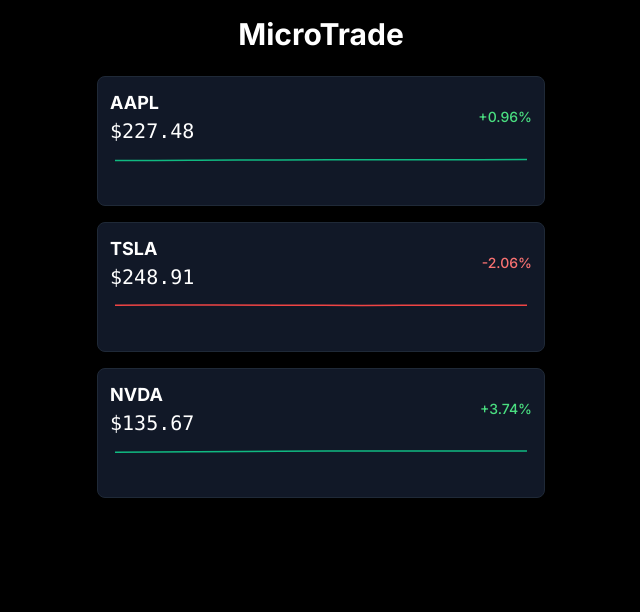
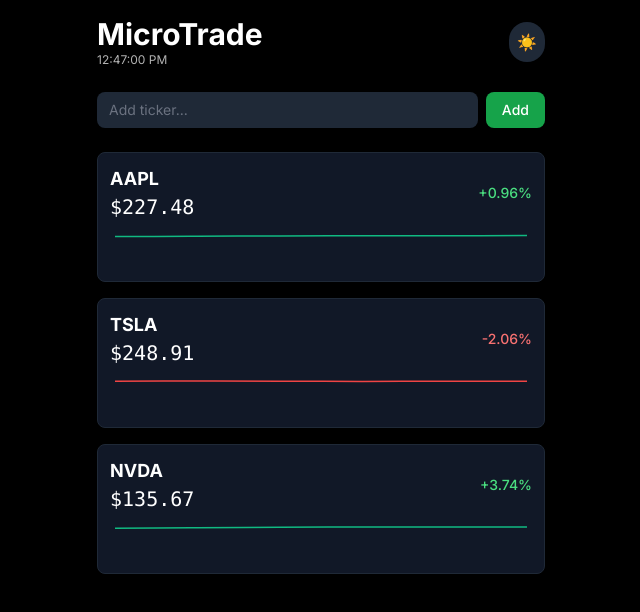
Before and after one commit to davemeeks64-hash/market-pulse-demo, a Next.js app: page / in a window 1280 px wide. Shown: the top 612 px of the page, without its empty margins (319-959 px from the left). Built offline with nearby package versions, Linux system fonts and the light colour scheme.

Commit message:
Enhance Home component with clock and install prompt
Added real-time clock and PWA install prompt functionality.

```diff
--- a/app/page.tsx
+++ b/app/page.tsx
@@ -1,6 +1,6 @@
 "use client";
 
-import { useState } from "react";
+import { useState, useEffect } from "react";
 import { motion, PanInfo } from "framer-motion";
 import { LineChart, Line, ResponsiveContainer } from "recharts";
 
@@ -20,6 +20,32 @@
 
 export default function Home() {
   const [watchlist, setWatchlist] = useState<Stock[]>(initialStocks);
+  const [input, setInput] = useState("");
+  const [dark, setDark] = useState(true);
+  const [deferredPrompt, setDeferredPrompt] = useState<any>(null);
+  const [time, setTime] = useState(new Date());
+
+  // Real-time clock
+  useEffect(() => {
+    const timer = setInterval(() => setTime(new Date()), 1000);
+    return () => clearInterval(timer);
+  }, []);
+
+  // PWA Install Prompt
+  useEffect(() => {
+    const handler = (e: any) => {
+      e.preventDefault();
+      setDeferredPrompt(e);
+    };
+    window.addEventListener("beforeinstallprompt", handler);
+    return () => window.removeEventListener("beforeinstallprompt", handler);
+  }, []);
+
+  const handleInstall = () => {
+    if (!deferredPrompt) return;
+    deferredPrompt.prompt();
+    deferredPrompt.userChoice.then(() => setDeferredPrompt(null));
+  };
 
   const handleSwipe = (symbol: string) => (event: any, info: PanInfo) => {
     if (info.offset.x < -100) {
@@ -29,11 +55,57 @@
     }
   };
 
+  const addStock = () => {
+    const s = input.trim().toUpperCase();
+    if (s && !watchlist.some(st => st.symbol === s)) {
+      setWatchlist(prev => [...prev, {
+        symbol: s,
+        price: Math.random() * 300 + 50,
+        change: (Math.random() - 0.5) * 10,
+        changePct: (Math.random() - 0.5) * 10,
+        sparkline: Array.from({ length: 6 }, () => Math.random() * 300 + 50)
+      }]);
+      setInput("");
+    }
+  };
+
   return (
-    <main className="min-h-screen bg-black text-white p-4">
+    <main className={`min-h-screen p-4 transition-colors ${dark ? "bg-black text-white" : "bg-white text-black"}`}>
       <div className="max-w-md mx-auto">
-        <h1 className="text-3xl font-bold text-center mb-6">MicroTrade</h1>
+        {/* Header */}
+        <div className="flex justify-between items-center mb-6">
+          <div>
+            <h1 className="text-3xl font-bold">MicroTrade</h1>
+            <p className="text-xs opacity-70">{time.toLocaleTimeString()}</p>
+          </div>
+          <button
+            onClick={() => setDark(!dark)}
+            className="p-2 rounded-full bg-gray-800 hover:bg-gray-700 transition"
+          >
+            {dark ? "☀️" : "🌙"}
+          </button>
+        </div>
 
+        {/* Add Stock */}
+        <div className="flex gap-2 mb-6">
+          <input
+            value={input}
+            onChange={(e) => setInput(e.target.value.toUpperCase())}
+            onKeyDown={(e) => e.key === "Enter" && addStock()}
+            placeholder="Add ticker..."
+            className={`flex-1 px-3 py-2 rounded-lg text-sm placeholder-gray-500 focus:outline-none focus:ring-2 focus:ring-green-500 ${
+              dark ? "bg-gray-800 text-white" : "bg-gray-100 text-black"
+            }`}
+          />
+          <button
+            onClick={addStock}
+            className="px-4 py-2 bg-green-600 hover:bg-green-500 rounded-lg text-sm font-medium transition"
+          >
+            Add
+          </button>
+        </div>
+
+        {/* Stock Cards */}
         <div className="space-y-4">
           {watchlist.map((stock) => {
             const isUp = stock.changePct > 0;
@@ -44,7 +116,9 @@
                 dragConstraints={{ left: 0, right: 0 }}
                 onDragEnd={handleSwipe(stock.symbol)}
                 whileDrag={{ scale: 1.02 }}
-                className="bg-gray-900 rounded-lg p-3 border border-gray-800 shadow-sm cursor-grab active:cursor-grabbing"
+                className={`bg-gray-900 rounded-lg p-3 border border-gray-800 shadow-sm cursor-grab active:cursor-grabbing ${
+                  dark ? "" : "bg-white text-black border-gray-200"
+                }`}
               >
                 <div className="flex justify-between items-center">
                   <div>
@@ -55,7 +129,6 @@
                     {isUp ? "+" : ""}{stock.changePct.toFixed(2)}%
                   </p>
                 </div>
-
                 <div className="h-10 mt-2">
                   <ResponsiveContainer width="100%" height="100%">
                     <LineChart data={stock.sparkline.map(p => ({ p }))}>
@@ -67,6 +140,16 @@
             );
           })}
         </div>
+
+        {/* Install Button */}
+        {deferredPrompt && (
+          <button
+            onClick={handleInstall}
+            className="fixed bottom-6 left-1/2 -translate-x-1/2 px-6 py-3 bg-gradient-to-r from-purple-600 to-pink-600 rounded-full text-white font-medium shadow-lg hover:shadow-xl transition transform hover:scale-105"
+          >
+            Install MicroTrade
+          </button>
+        )}
       </div>
     </main>
   );
```
